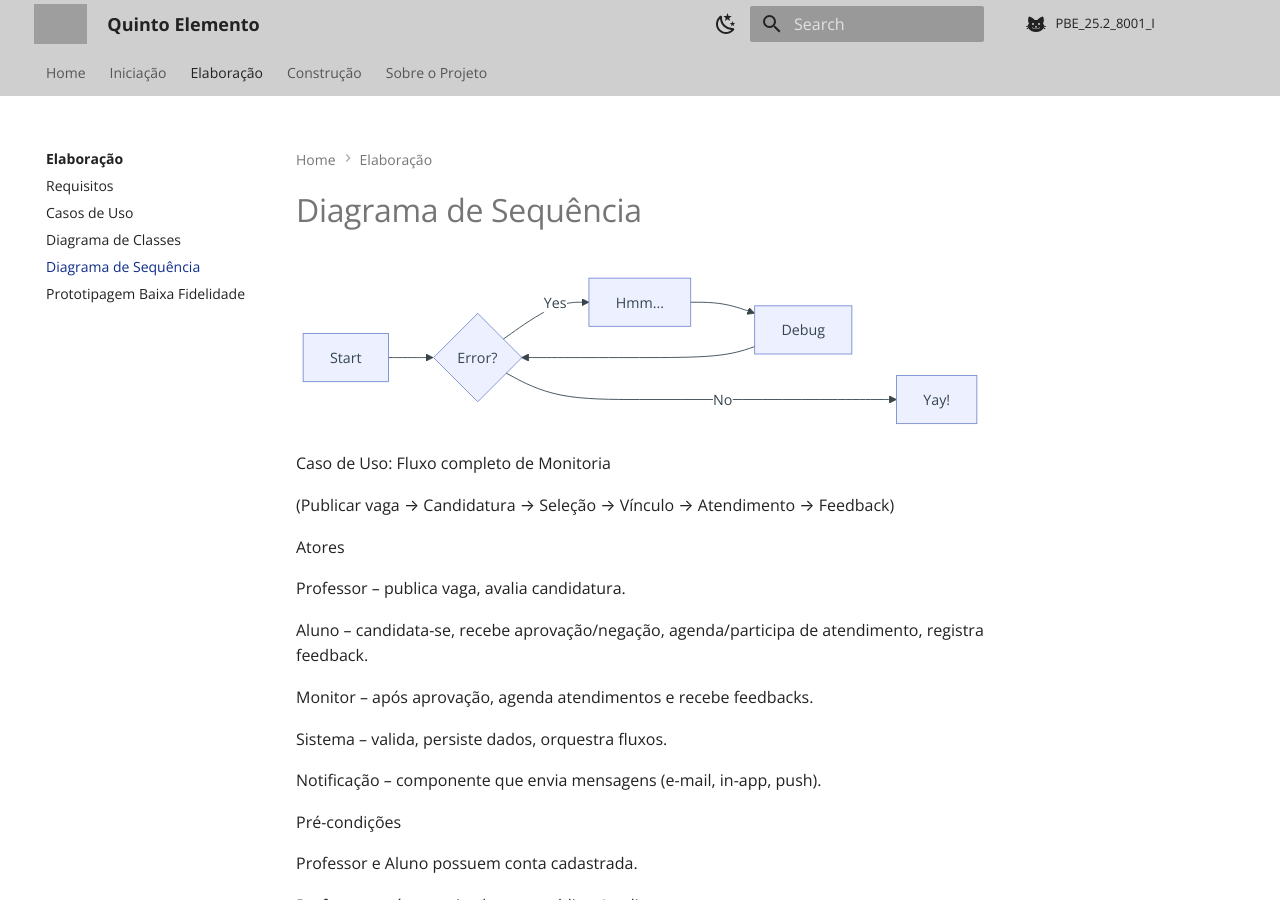
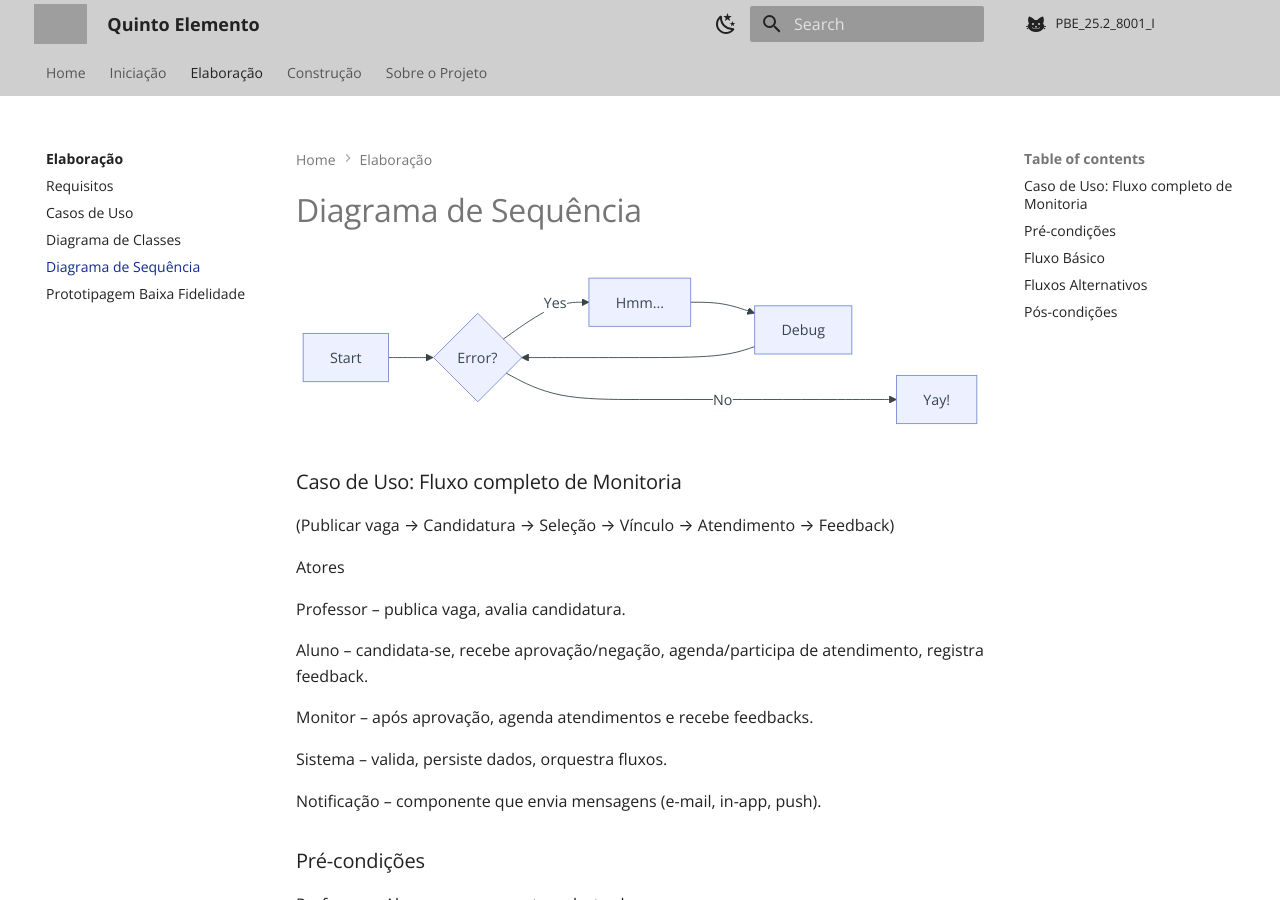
Before and after one commit to Projetos-de-Extensao/PBE_25.2_8001_I, an MkDocs documentation site: the page built from docs/Elaboracao/diagrama_de_sequencia.md, in a window 1280 px wide and 900 px high. Built offline with MkDocs 1.6.1 and Material for MkDocs 9.7.7, drawn with Linux system fonts in a browser that asks for light colours; comment, search, counter and statistics services are not loaded; grey boxes are pictures that could not be loaded.

Commit message:
Update diagrama_de_sequencia.md

````diff
--- a/docs/Elaboracao/diagrama_de_sequencia.md
+++ b/docs/Elaboracao/diagrama_de_sequencia.md
@@ -11,8 +11,7 @@ graph LR
   D --> B;
   B ---->|No| E[Yay!];
 ```
-
-Caso de Uso: Fluxo completo de Monitoria
+### Caso de Uso: Fluxo completo de Monitoria
 
 (Publicar vaga → Candidatura → Seleção → Vínculo → Atendimento → Feedback)
 
@@ -28,7 +27,7 @@ Sistema – valida, persiste dados, orquestra fluxos.
 
 Notificação – componente que envia mensagens (e-mail, in-app, push).
 
-Pré-condições
+### Pré-condições
 
 Professor e Aluno possuem conta cadastrada.
 
@@ -38,7 +37,7 @@ Aluno está autenticado para se candidatar/registrar feedback.
 
 Disciplina existe e está ativa.
 
-Fluxo Básico
+### Fluxo Básico
 
 Professor autentica-se no Sistema.
 
@@ -74,7 +73,7 @@ Sistema salva Feedback.
 
 Sistema → Notificação: informa Monitor sobre novo feedback.
 
-Fluxos Alternativos
+### Fluxos Alternativos
 
 Falha de autenticação: Sistema rejeita login e pede novas credenciais.
 
@@ -94,7 +93,7 @@ Feedback inválido: Sistema rejeita e pede correção.
 
 Falha em notificações: fluxo principal segue, notificações podem ser reenviadas em background.
 
-Pós-condições
+### Pós-condições
 
 Se candidatura Aprovada:
 
````
